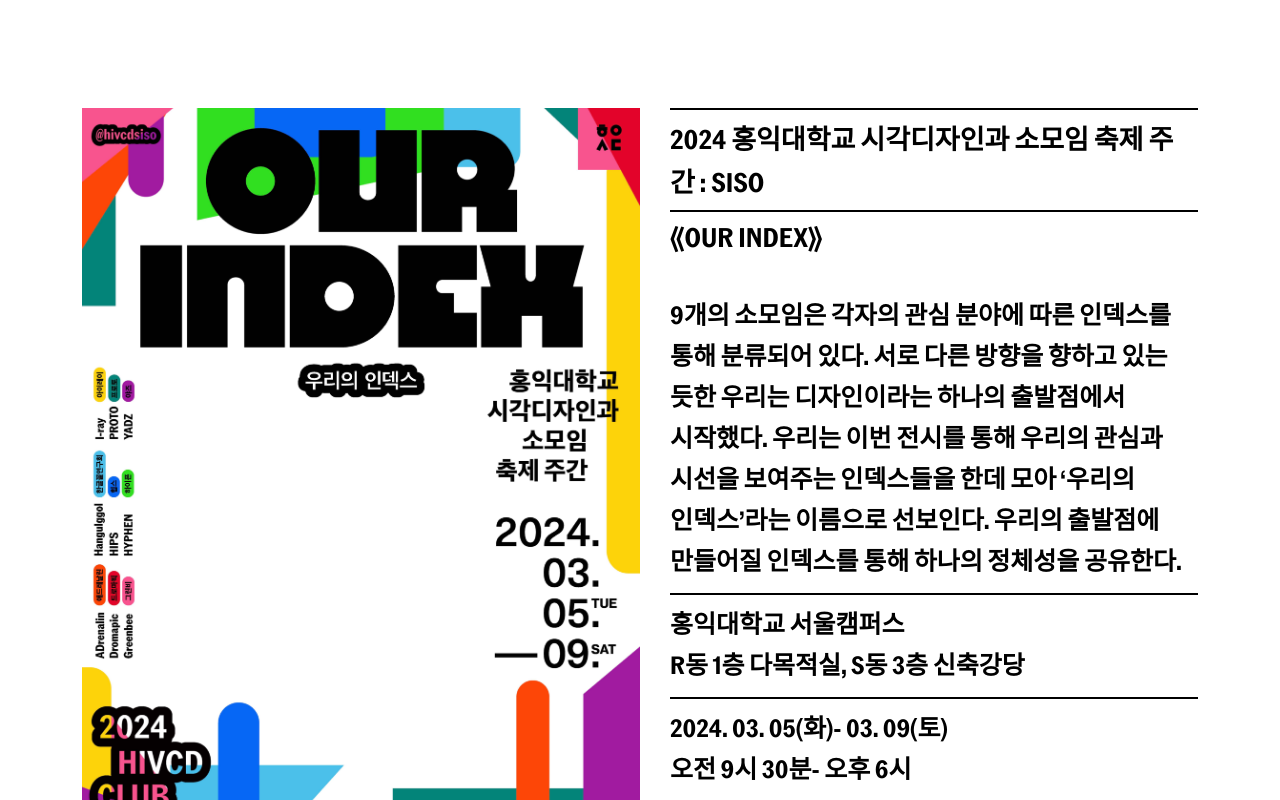
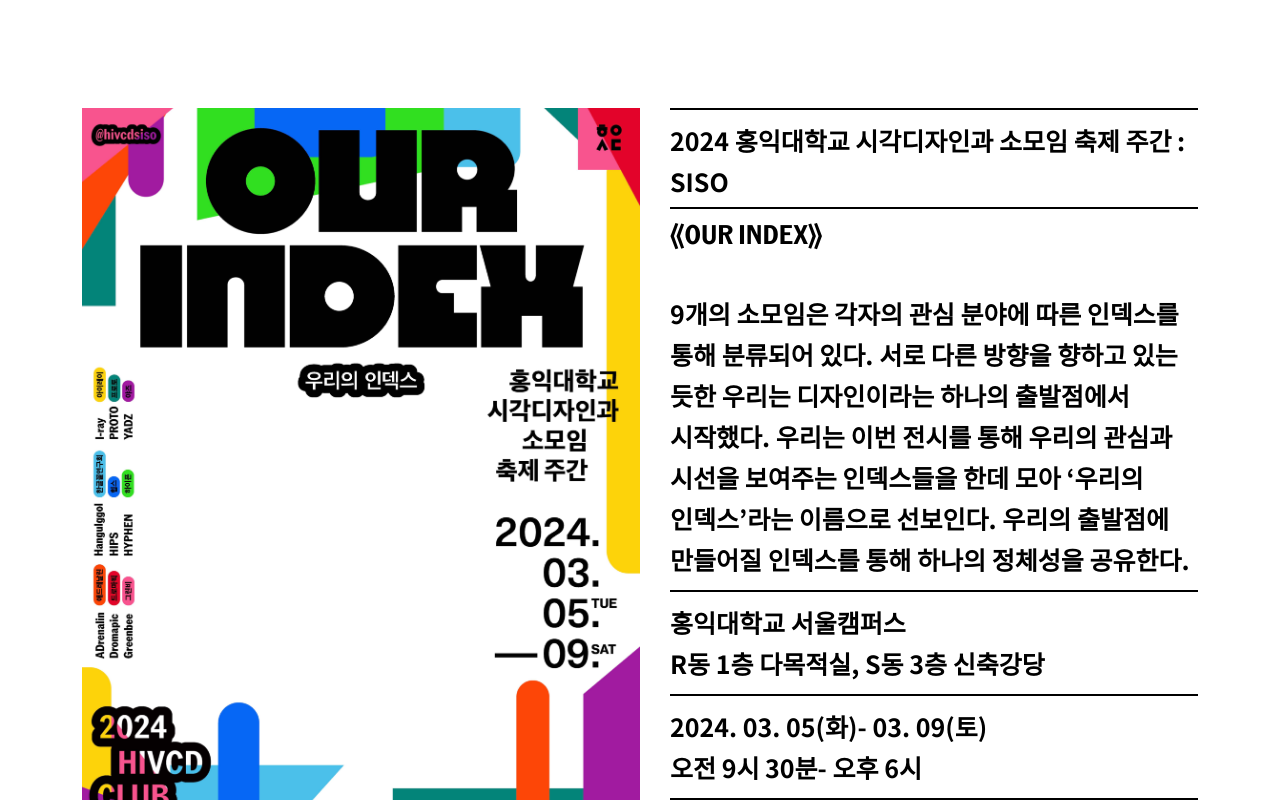
Before and after one commit to rachel5640/hivcdsiso2024, a React (Vite) app: page / in a window 1280 px wide. Shown: the part 980-1780 px from the top of the page. Built offline with nearby package versions, Linux system fonts and the light colour scheme; a web font is replaced by a local one.

Commit message:
feat: 마진값 수정

```diff
--- a/src/styles/Theme.ts
+++ b/src/styles/Theme.ts
@@ -71,7 +71,7 @@
     line-height: 158%;
   `,
   body1: css`
-    font-family: 'ABC_ROM_Condensed', 'Noto Sans KR', sans-serif;
+    font-family: 'Noto Sans KR', sans-serif;
     font-weight: 700;
     font-style: normal;
     font-size: 2.5rem;
@@ -114,7 +114,7 @@
     letter-spacing: -2%;
   `,
   body5: css`
-    font-family: 'ABC_ROM_Condensed', 'Noto Sans KR', sans-serif;
+    font-family: 'Noto Sans KR', sans-serif;
     font-weight: 700;
     font-style: normal;
     font-size: 1.8rem;
--- a/src/views/LecturePage/components/LectureBox.tsx
+++ b/src/views/LecturePage/components/LectureBox.tsx
@@ -156,6 +156,7 @@
   & > div > a {
     ${({ isMobile, theme }) => (isMobile ? theme.fonts.label4 : theme.fonts.label2)};
 
+    margin-top: ${({ isMobile }) => (isMobile ? '0.5rem' : '0.2rem')};
     margin-right: ${({ isMobile }) => (isMobile ? '0.3rem' : '0.7rem')};
     padding: ${({ isMobile }) => (isMobile ? '0.4rem 1rem' : '0.1rem 1.2rem;')};
     border: ${({ isMobile }) => (isMobile ? '0.8px solid black' : '2.3px solid black')};
--- a/src/views/MainPage/components/ExhibitionSection.tsx
+++ b/src/views/MainPage/components/ExhibitionSection.tsx
@@ -60,10 +60,11 @@
   }
 
   & > h2 {
-    ${({ theme }) => theme.fonts.title4};
+    ${({ theme }) => theme.fonts.body1};
 
     padding-bottom: 0.5rem;
     border-bottom: 2px solid;
+    word-break: keep-all;
   }
 
   & > p {
```
